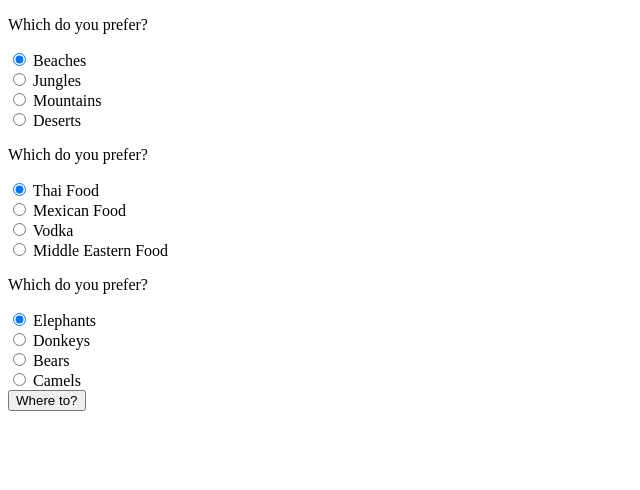
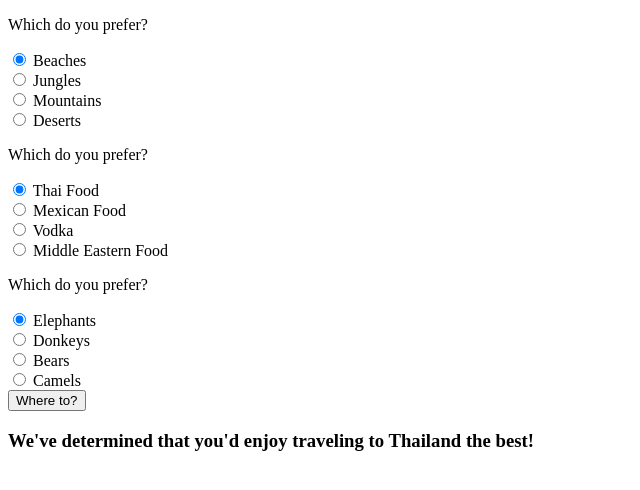
Before and after one commit to jIrwinCline/travel-quiz, a plain HTML site: page index.html in a window 1280 px wide. Both pictures are taken after a click on the button "Where to?". Shown: the whole page, without its empty margins (0-640 px from the left). Drawn offline with Linux system fonts and the light colour scheme.

Commit message:
added if statements and finished functionality

```diff
--- a/index.html
+++ b/index.html
@@ -8,7 +8,7 @@
     <title>Travel Quiz</title>
   </head>
   <body>
-    <div class="quiz">
+    <div id="quiz">
       <form>
         <div class="q1">
           <p>Which do you prefer?</p>
@@ -95,12 +95,13 @@
           </label>
         </div>
       </div>
-    </div>
-    <button type="button" name="button">Where to?</button>
-  </form>
+      <button type="submit" name="button">Where to?</button>
+    </form>
+  </div>
 
   <div class="results">
-    <h3>We've determined that you'd enjoy traveling to <span="destination"></span> the best!</h3>
+    <h3>We've determined that you'd enjoy traveling to <span class="pizza"></span> the best!</h3>
+
   </div>
 
   </body>
--- a/js/scripts.js
+++ b/js/scripts.js
@@ -0,0 +1,29 @@
+$(document).ready(function() {
+  $("#quiz form").submit(function(event) {
+    var destination = $("input:radio[name=scenery]:checked").val();
+    $(".destination").text(destination);
+
+    var food = $("input:radio[name=food]:checked").val();
+    $(".food").text(food);
+
+    var animal = $("input:radio[name=animal]:checked").val();
+    $(".animal").text(animal);
+
+    if(destination === "Thailand"){
+
+    }
+
+    if (destination === food || destination === animal) {
+      $(".pizza").text(destination);
+    }
+    else if (food === animal){
+      $(".pizza").text(animal);
+    }
+    else {
+      $(".pizza").text("no results");
+    }
+
+    $(".results").show();
+    event.preventDefault();
+  });
+});
```
